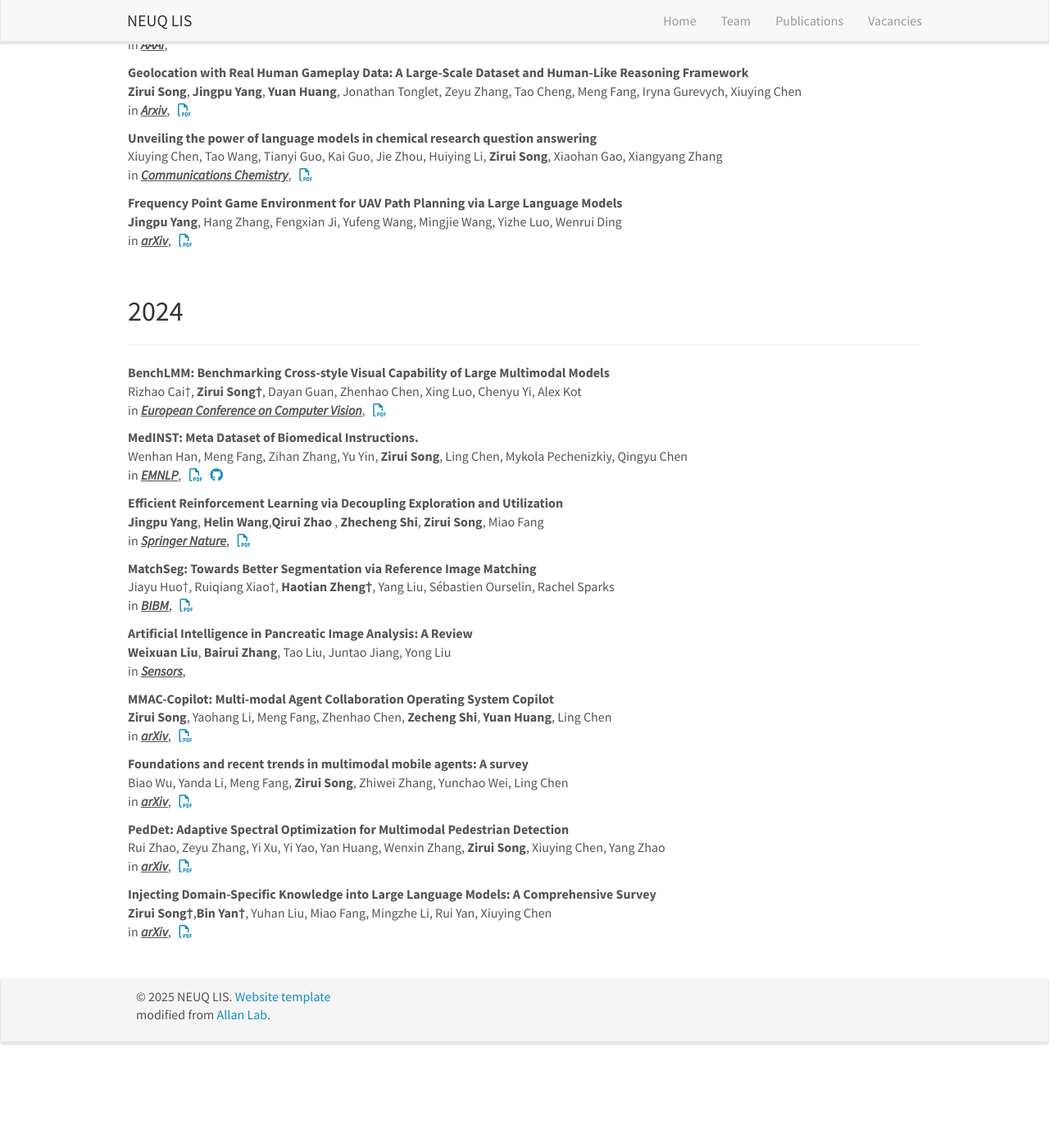
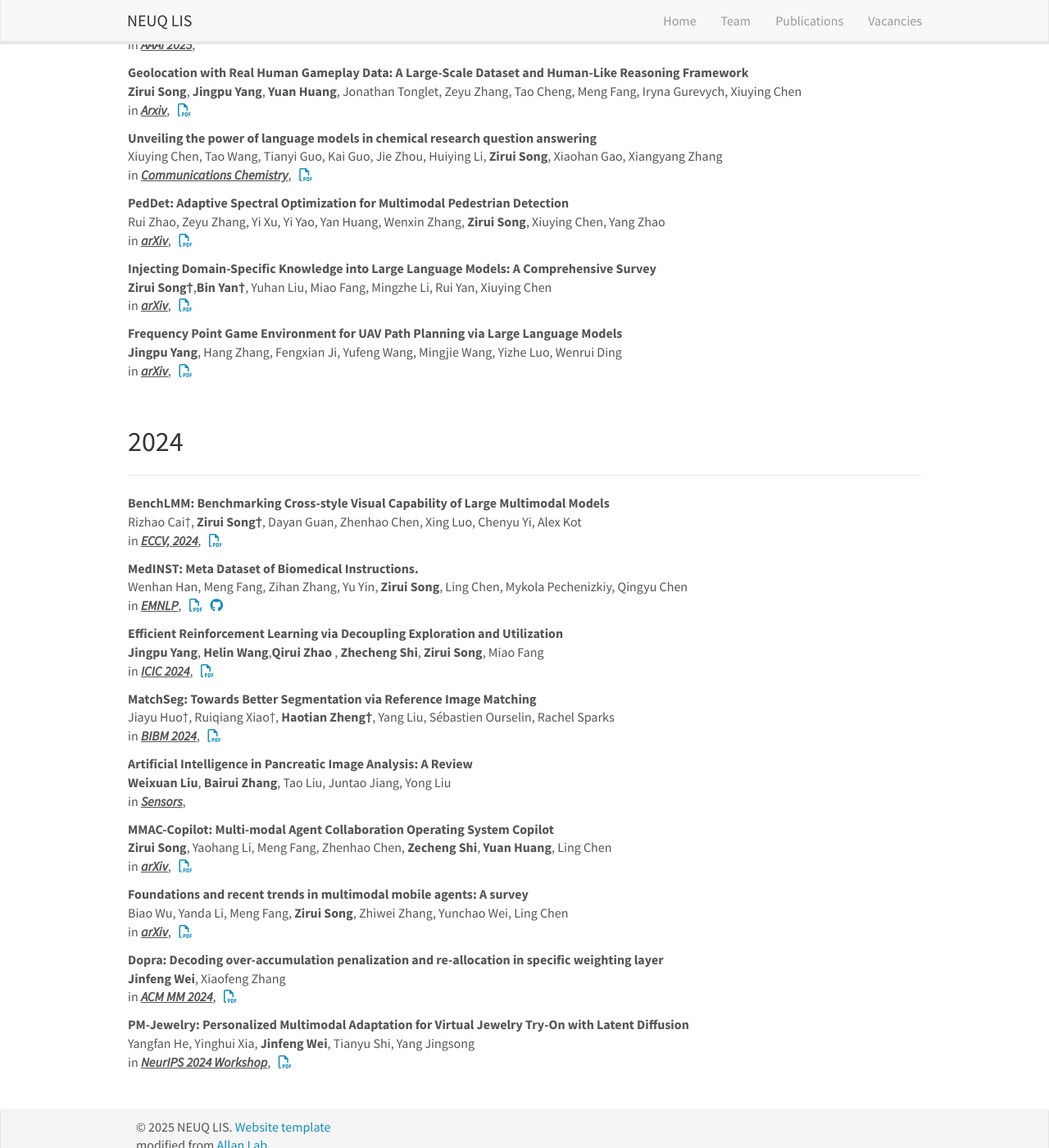
Before and after one commit to NEUQNLP/neuqnlp.github.io, a Jekyll site: the page built from _pages/publications.md, in a window 1280 px wide and 1400 px high, scrolled down 403 px. Shown: the whole window at 82% size. Built offline with Jekyll 4.4.1, drawn with Linux system fonts in a browser that asks for light colours; nearby versions of some CDN libraries; before the commit the page ends 1677 px from its top, so only the background shows below that.

Commit message:
Update home page

```diff
--- a/_data/publist.yml
+++ b/_data/publist.yml
@@ -1,14 +1,14 @@
 - title: "Hazards in Daily Life? Enabling Robots to Proactively Detect and Resolve Anomalies"
   year: 2025
   authors: <b>Zirui Song†</b>, <b>Guangxian Ouyang†</b>, Meng Fang, Hongbin Na, Zijing Shi, Zhenhao Chen, Yujie Fu, Zeyu Zhang, Shiyu Jiang, Miao Fang, Ling Chen, Xiuying Chen
-  venue: NAACL
+  venue: NAACL 2025
   link:
     url: https://arxiv.org/abs/2411.00781
 
 - title: "Open-world Radio Frequency Fingerprint Identification via Augmented Semi-supervised Learning"
   year: 2025
   authors: <b>Zehua Han</b>, Jing Xiao, <b>Qirui Zhao</b>, <b>Zhexuan Cui</b>, Yufeng Wang, Duona Zhang, Wenrui Ding
-  venue: AAAI
+  venue: AAAI 2025
 
 - title: "Geolocation with Real Human Gameplay Data: A Large-Scale Dataset and Human-Like Reasoning Framework"
   year: 2025
@@ -20,7 +20,7 @@
 - title: "BenchLMM: Benchmarking Cross-style Visual Capability of Large Multimodal Models"
   year: 2024
   authors: Rizhao Cai†, <b>Zirui Song†</b>, Dayan Guan, Zhenhao Chen, Xing Luo, Chenyu Yi, Alex Kot
-  venue: European Conference on Computer Vision
+  venue: ECCV, 2024
   link:
     url: https://arxiv.org/abs/2312.02896
 
@@ -36,14 +36,14 @@
 - title: "Efficient Reinforcement Learning via Decoupling Exploration and Utilization"
   year: 2024
   authors: <b>Jingpu Yang</b>, <b>Helin Wang</b>,<b>Qirui Zhao</b> , <b>Zhecheng Shi</b>, <b>Zirui Song</b>, Miao Fang
-  venue: Springer Nature
+  venue: ICIC 2024
   link:
     url: https://link.springer.com/chapter/10.1007/978-981-97-5581-3_32
 
 - title: "MatchSeg: Towards Better Segmentation via Reference Image Matching"
   year: 2024
   authors: Jiayu Huo†, Ruiqiang Xiao†, <b>Haotian Zheng†</b>, Yang Liu, Sébastien Ourselin, Rachel Sparks
-  venue: BIBM
+  venue: BIBM 2024
   link:
     url: https://arxiv.org/abs/2403.15901
 
@@ -76,14 +76,14 @@
     url: https://arxiv.org/abs/2411.02006
 
 - title: "PedDet: Adaptive Spectral Optimization for Multimodal Pedestrian Detection"
-  year: 2024
+  year: 2025
   authors: Rui Zhao, Zeyu Zhang, Yi Xu, Yi Yao, Yan Huang, Wenxin Zhang, <b>Zirui Song</b>, Xiuying Chen, Yang Zhao
   venue: arXiv
   link:
     url: https://arxiv.org/abs/2502.14063
 
 - title: "Injecting Domain-Specific Knowledge into Large Language Models: A Comprehensive Survey"
-  year: 2024
+  year: 2025
   authors: <b>Zirui Song†</b>,<b>Bin Yan†</b>, Yuhan Liu, Miao Fang, Mingzhe Li, Rui Yan, Xiuying Chen
   venue: arXiv
   link:
@@ -95,3 +95,17 @@
   venue: arXiv
   link:
     url: https://arxiv.org/pdf/2503.44196
+
+- title: "Dopra: Decoding over-accumulation penalization and re-allocation in specific weighting layer"
+  year: 2024
+  authors: <b>Jinfeng Wei</b>, Xiaofeng Zhang
+  venue: ACM MM 2024
+  link:
+    url: https://dl.acm.org/doi/abs/10.1145/3664647.3681076
+
+- title: "PM-Jewelry: Personalized Multimodal Adaptation for Virtual Jewelry Try-On with Latent Diffusion"
+  year: 2024
+  authors: Yangfan He, Yinghui Xia, <b>Jinfeng Wei</b>, Tianyu Shi, Yang Jingsong
+  venue: NeurIPS 2024 Workshop
+  link:
+    url: https://arxiv.org/pdf/2503.44196
```
